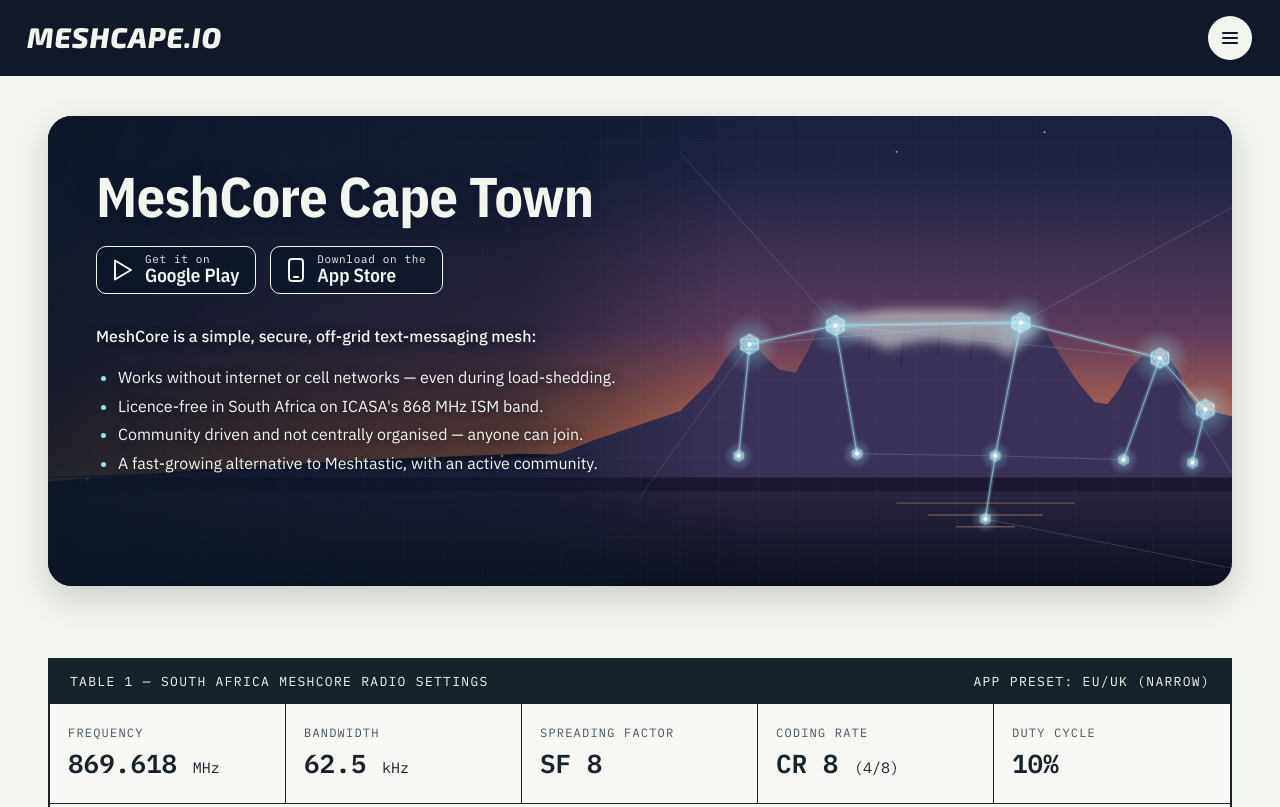
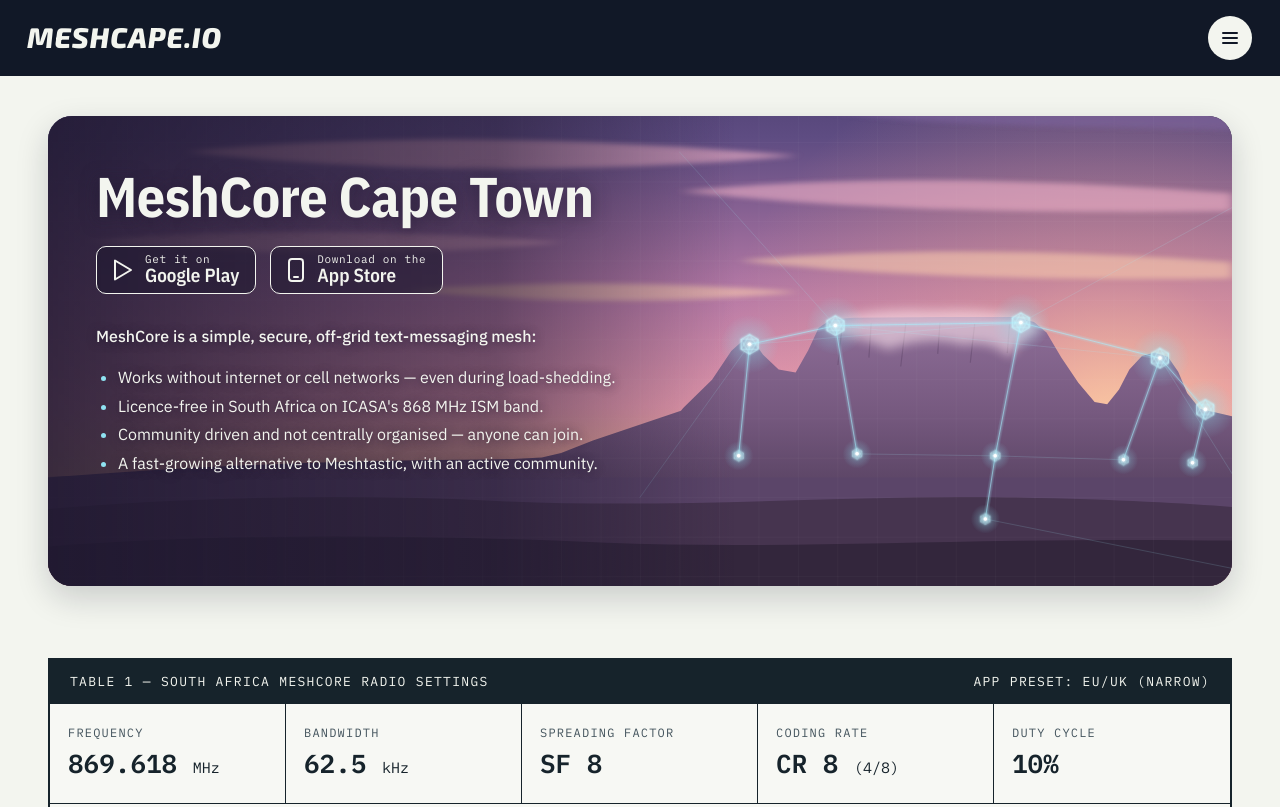
Before and after one commit to digitalhobo-area51/MeshCape, an Astro site: page / in a window 1280 px wide. Shown: the top 807 px of the page. Built offline with nearby package versions, Linux system fonts and the light colour scheme; Astro itself is replaced by a stand-in of ours.

Commit message:
Hero: illustrated pink-sunset scene with land instead of sea
Palette taken from Tobie Esterhuyzen's Table Mountain sunset photo
(Unsplash): violet-to-pink sky, painted cloud streaks, warm horizon
glow, mauve mountain on the right and layered plum land in front.

Co-Authored-By: Claude Opus 5.5 <noreply@anthropic.com>
Claude-Session: https://claude.ai/code/session_01EAqqcBgZDoBRkKYjtyT4kj

```diff
--- a/src/components/Hero.astro
+++ b/src/components/Hero.astro
@@ -6,21 +6,31 @@ import { apps } from '../data/site';
     <svg viewBox="0 0 1200 650" preserveAspectRatio="xMaxYMax slice" aria-hidden="true" focusable="false">
       <defs>
         <linearGradient id="h-sky" x1="0" y1="0" x2="0" y2="1">
-          <stop offset="0" stop-color="#0B1626" />
-          <stop offset=".35" stop-color="#1E2342" />
-          <stop offset=".6" stop-color="#5A3A5C" />
-          <stop offset=".78" stop-color="#C96D4C" />
-          <stop offset=".86" stop-color="#F2B27A" />
+          <stop offset="0" stop-color="#2E2A52" />
+          <stop offset=".3" stop-color="#5E4C82" />
+          <stop offset=".55" stop-color="#B77AA6" />
+          <stop offset=".72" stop-color="#E79AAE" />
+          <stop offset=".84" stop-color="#F4B394" />
+          <stop offset=".9" stop-color="#F7C890" />
         </linearGradient>
-        <linearGradient id="h-sea" x1="0" y1="0" x2="0" y2="1">
-          <stop offset="0" stop-color="#2A2440" />
-          <stop offset="1" stop-color="#0A0F1C" />
+        <radialGradient id="h-sun" cx="1080" cy="500" r="420" gradientUnits="userSpaceOnUse">
+          <stop offset="0" stop-color="#FFD9A0" stop-opacity=".85" />
+          <stop offset=".4" stop-color="#F5A98E" stop-opacity=".35" />
+          <stop offset="1" stop-color="#F5A98E" stop-opacity="0" />
+        </radialGradient>
+        <linearGradient id="h-mtn" x1="0" y1="0" x2="0" y2="1">
+          <stop offset="0" stop-color="#8E6E98" />
+          <stop offset=".6" stop-color="#76597F" />
+          <stop offset="1" stop-color="#5E4768" />
         </linearGradient>
         <linearGradient id="h-shade" x1="0" y1="0" x2="1" y2="0">
-          <stop offset="0" stop-color="#0B1626" stop-opacity=".9" />
-          <stop offset=".4" stop-color="#0B1626" stop-opacity=".6" />
-          <stop offset=".58" stop-color="#0B1626" stop-opacity="0" />
+          <stop offset="0" stop-color="#1F1830" stop-opacity=".88" />
+          <stop offset=".38" stop-color="#1F1830" stop-opacity=".55" />
+          <stop offset=".58" stop-color="#1F1830" stop-opacity="0" />
         </linearGradient>
+        <filter id="h-streak" x="-20%" y="-200%" width="140%" height="500%">
+          <feGaussianBlur stdDeviation="5 2.5" />
+        </filter>
         <filter id="h-cloud" x="-10%" y="-60%" width="120%" height="220%">
           <feGaussianBlur stdDeviation="7" />
         </filter>
@@ -38,40 +48,47 @@ import { apps } from '../data/site';
           <path d="M0 -10 L-8.7 5 L8.7 5 Z M0 10 L-8.7 -5 L8.7 -5 Z" fill="none" stroke-opacity=".55" />
         </g>
         <pattern id="h-grid" width="40" height="40" patternUnits="userSpaceOnUse">
-          <path d="M40 0H0V40" fill="none" stroke="#9FD6E6" stroke-opacity=".07" stroke-width="1" />
+          <path d="M40 0H0V40" fill="none" stroke="#FFFFFF" stroke-opacity=".05" stroke-width="1" />
         </pattern>
       </defs>
 
       <rect width="1200" height="650" fill="url(#h-sky)" />
-      <g fill="#F3F5EF" opacity=".7">
-        <circle cx="140" cy="60" r="1.2" /><circle cx="300" cy="34" r="1" /><circle cx="460" cy="90" r="1.3" />
-        <circle cx="620" cy="40" r="1" /><circle cx="780" cy="80" r="1.2" /><circle cx="930" cy="30" r="1" />
-        <circle cx="1080" cy="74" r="1.3" /><circle cx="1160" cy="140" r="1" /><circle cx="700" cy="150" r=".9" />
-        <circle cx="1010" cy="190" r="1" /><circle cx="860" cy="210" r=".9" />
+      <rect width="1200" height="650" fill="url(#h-sun)" />
+      <!-- painted cloud streaks -->
+      <g filter="url(#h-streak)">
+        <g fill="#7E64A0" opacity=".55">
+          <path d="M80 120 C260 96 480 104 640 122 C500 138 300 140 80 120 Z" />
+          <path d="M520 70 C700 52 900 58 1080 76 C900 92 700 90 520 70 Z" />
+          <path d="M780 168 C920 154 1080 158 1200 170 L1200 188 C1060 184 900 186 780 168 Z" />
+        </g>
+        <g fill="#F2B3C8" opacity=".6">
+          <path d="M140 210 C330 190 560 196 760 214 C560 232 330 232 140 210 Z" />
+          <path d="M640 250 C820 232 1010 238 1200 252 L1200 270 C1010 272 820 270 640 250 Z" />
+          <path d="M40 300 C200 286 380 290 520 302 C380 316 200 316 40 300 Z" />
+        </g>
+        <g fill="#FFD2B0" opacity=".55">
+          <path d="M700 320 C860 306 1040 310 1200 322 L1200 338 C1040 340 860 338 700 320 Z" />
+          <path d="M360 350 C500 340 640 342 760 352 C640 364 500 364 360 350 Z" />
+        </g>
       </g>
 
-      <!-- foothills, city lights, Table Bay (full width) -->
-      <path fill="#1D1830" d="M0 544 L160 532 L320 522 L480 516 L640 520 L800 514 L960 518 L1100 522 L1200 528 L1200 556 L0 556 Z" />
-      <g fill="#FFD68A">
-        <circle cx="40" cy="542" r="1.4" /><circle cx="110" cy="536" r="1.6" /><circle cx="180" cy="531" r="1.4" />
-        <circle cx="250" cy="527" r="1.8" /><circle cx="320" cy="523" r="1.4" /><circle cx="390" cy="520" r="1.6" />
-        <circle cx="460" cy="518" r="1.4" /><circle cx="530" cy="518" r="1.8" /><circle cx="600" cy="520" r="1.4" />
-        <circle cx="670" cy="519" r="1.6" /><circle cx="740" cy="517" r="1.4" /><circle cx="880" cy="516" r="1.4" />
-        <circle cx="1020" cy="520" r="1.4" /><circle cx="1130" cy="523" r="1.6" />
-      </g>
-      <rect y="554" width="1200" height="96" fill="url(#h-sea)" />
-      <g stroke="#F2B27A" stroke-opacity=".35" stroke-width="1.5">
-        <path d="M860 566 H1040" /><path d="M892 578 H1008" /><path d="M920 590 H980" />
+      <!-- land in front of the mountain (layered, flat colour) -->
+      <path fill="#5B4569" d="M0 540 C160 528 330 520 500 522 C680 524 840 514 1000 516 C1100 517 1160 520 1200 522 L1200 650 L0 650 Z" />
+      <path fill="#46344F" d="M0 572 C140 560 300 556 460 564 C640 572 800 558 960 560 C1080 562 1150 566 1200 570 L1200 650 L0 650 Z" />
+      <path fill="#33263C" d="M0 610 C180 596 380 598 560 606 C760 614 940 600 1200 604 L1200 650 L0 650 Z" />
+      <g fill="#FFD68A" opacity=".55">
+        <circle cx="520" cy="530" r="1.3" /><circle cx="610" cy="527" r="1.1" /><circle cx="880" cy="524" r="1.3" />
+        <circle cx="1040" cy="527" r="1.1" /><circle cx="1130" cy="530" r="1.3" />
       </g>
 
       <!-- far range: Devil's Peak, Table Mountain, Lion's Head, Signal Hill -->
       <g transform="translate(302.5 105) scale(.75)">
-        <path fill="#3A3256" d="M-420 580 L0 566 L264 553 L290 547 L333 530 L452 490 L455 486 L494 448 L520 409 L538 393 L550 396 L563 414 L584 434 L607 438 L624 408 L638 378 L654 367 L685 364 L810 363 L904 363 L929 370 L946 384 L966 418 L989 452 L1011 478 L1028 481 L1044 461 L1058 434 L1075 416 L1092 411 L1110 417 L1124 437 L1136 466 L1153 487 L1200 498 L1200 580 L-420 580 Z" />
-        <g stroke="#2A2446" stroke-width="1.8" opacity=".8">
+        <path fill="url(#h-mtn)" d="M-420 580 L0 566 L264 553 L290 547 L333 530 L452 490 L455 486 L494 448 L520 409 L538 393 L550 396 L563 414 L584 434 L607 438 L624 408 L638 378 L654 367 L685 364 L810 363 L904 363 L929 370 L946 384 L966 418 L989 452 L1011 478 L1028 481 L1044 461 L1058 434 L1075 416 L1092 411 L1110 417 L1124 437 L1136 466 L1153 487 L1200 498 L1200 580 L-420 580 Z" />
+        <g stroke="#6A4F74" stroke-width="1.6" opacity=".7">
         <path d="M670 375 L664 428" /><path d="M709 372 L706 418" /><path d="M756 371 L749 430" />
         <path d="M802 371 L799 413" /><path d="M849 372 L843 425" /><path d="M896 373 L893 412" />
       </g>
-        <path filter="url(#h-cloud)" fill="#F3F5EF" opacity=".55" d="M645 376 C670 357 732 351 794 354 C857 351 911 356 939 377 C927 389 903 400 897 418 C880 401 857 395 833 401 C802 390 763 395 732 407 C709 393 670 390 645 376 Z" />
+        <path filter="url(#h-cloud)" fill="#FCE3EC" opacity=".6" d="M645 376 C670 357 732 351 794 354 C857 351 911 356 939 377 C927 389 903 400 897 418 C880 401 857 395 833 401 C802 390 763 395 732 407 C709 393 670 390 645 376 Z" />
       </g>
 
       <!-- mesh: soft glowing links and crystal nodes on the peaks, city and a boat -->
@@ -114,21 +131,21 @@ import { apps } from '../data/site';
 
 <style>
   /* Hero card: full content width (1200px), 470px tall like meshcore.ch, 24px rounded corners */
-  .hero { position: relative; overflow: hidden; color: #F3F5EF; background: #0B1626; display: flex; flex-direction: column; min-height: 470px; border-radius: 24px; box-shadow: 0 12px 32px rgba(17, 24, 39, .18); }
+  .hero { position: relative; overflow: hidden; color: #F3F5EF; background: #241B33; display: flex; flex-direction: column; min-height: 470px; border-radius: 24px; box-shadow: 0 12px 32px rgba(17, 24, 39, .18); }
   .hero-art { position: absolute; inset: 0; }
   .hero-art svg { width: 100%; height: 100%; display: block; }
   .hero-body { position: relative; flex: 1 1 auto; padding: 52px 48px 40px; display: flex; flex-direction: column; gap: 16px; max-width: 620px; }
-  .hero-title { font-family: var(--cond); font-weight: 700; font-size: 56px; line-height: 1; letter-spacing: -.01em; margin: 0; white-space: nowrap; text-shadow: 0 2px 18px rgba(11, 22, 38, .6); }
+  .hero-title { font-family: var(--cond); font-weight: 700; font-size: 56px; line-height: 1; letter-spacing: -.01em; margin: 0; white-space: nowrap; text-shadow: 0 2px 18px rgba(31, 24, 48, .6); }
   .hero-apps { display: flex; flex-wrap: wrap; gap: 14px; padding: 6px 0 14px; }
   .store {
     display: inline-flex; align-items: center; gap: 12px; min-height: 48px; padding: 0 16px; border-radius: 10px;
-    color: #F3F5EF; text-decoration: none; background: rgba(11, 22, 38, .72);
+    color: #F3F5EF; text-decoration: none; background: rgba(31, 24, 48, .6);
     border: 1.5px solid #F3F5EF; font-family: var(--cond); font-size: 19px; font-weight: 600; line-height: 1.05;
   }
   .store small { display: block; font-family: var(--mono); font-size: 11px; font-weight: 400; letter-spacing: .06em; }
-  .store:hover { background: #F3F5EF; color: #0B1626; }
-  .hero-lead { margin: 0; font-size: 16px; font-weight: 500; text-shadow: 0 1px 10px rgba(11, 22, 38, .8); }
-  .hero-list { margin: 0; padding-left: 22px; display: flex; flex-direction: column; gap: 4px; font-size: 16px; text-shadow: 0 1px 10px rgba(11, 22, 38, .8); }
+  .store:hover { background: #F3F5EF; color: #241B33; }
+  .hero-lead { margin: 0; font-size: 16px; font-weight: 500; text-shadow: 0 1px 10px rgba(31, 24, 48, .8); }
+  .hero-list { margin: 0; padding-left: 22px; display: flex; flex-direction: column; gap: 4px; font-size: 16px; text-shadow: 0 1px 10px rgba(31, 24, 48, .8); }
   .hero-list li::marker { color: #8FE3F2; }
   @media (max-width: 760px) {
     .hero { min-height: 0; border-radius: 18px; }
```
